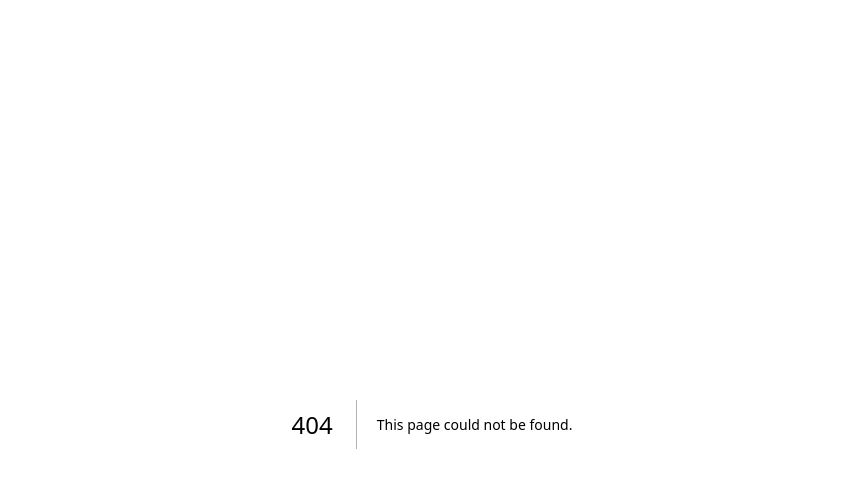
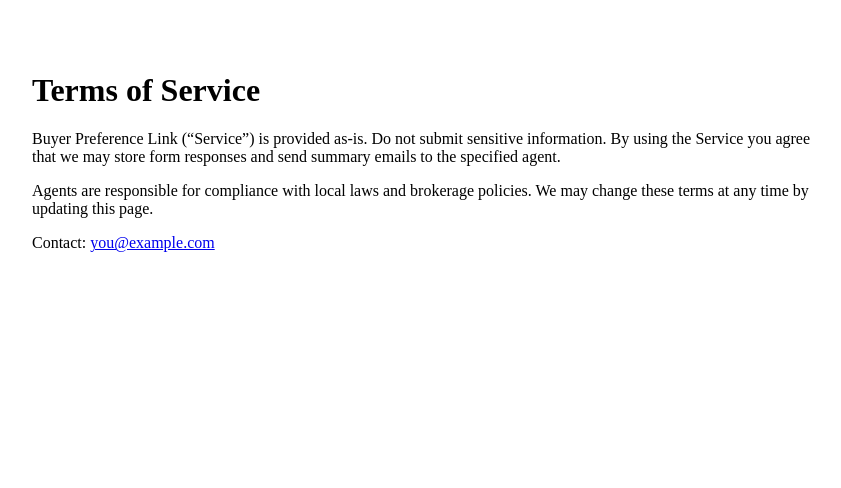
Before and after one commit to adamhouse121-byte/buyerlink-app, a Next.js app: page /terms in a window 1280 px wide. Before the commit this address had no page. Shown: the top 488 px of the page, without its empty margins (208-1049 px from the left). Built offline with nearby package versions, Linux system fonts and the light colour scheme.

Commit message:
add terms & privacy

```diff
--- /dev/null
+++ b/app/terms/page.tsx
@@ -0,0 +1,10 @@
+export default function Terms() {
+  return (
+    <main style={{maxWidth:800, margin:"40px auto", padding:"0 16px"}}>
+      <h1>Terms of Service</h1>
+      <p>Buyer Preference Link (“Service”) is provided as-is. Do not submit sensitive information. By using the Service you agree that we may store form responses and send summary emails to the specified agent.</p>
+      <p>Agents are responsible for compliance with local laws and brokerage policies. We may change these terms at any time by updating this page.</p>
+      <p>Contact: <a href="mailto:you@example.com">you@example.com</a></p>
+    </main>
+  );
+}
```
Also changed, not shown: app/privacy/page.tsx (added, +10 -0 lines).
